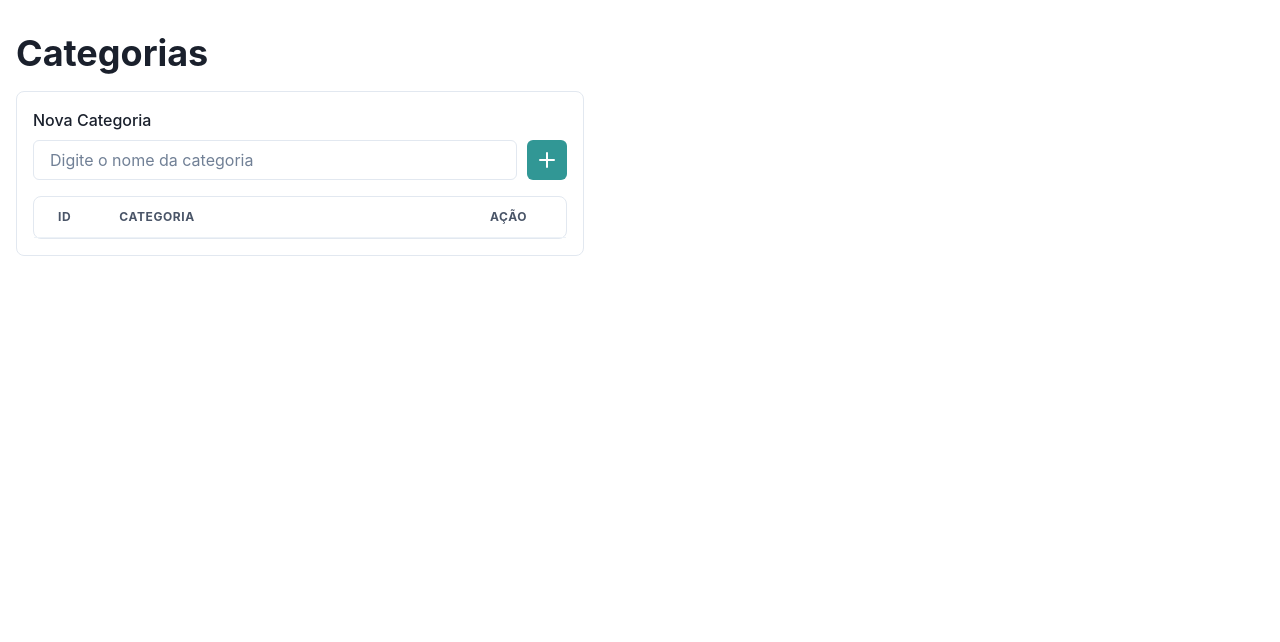
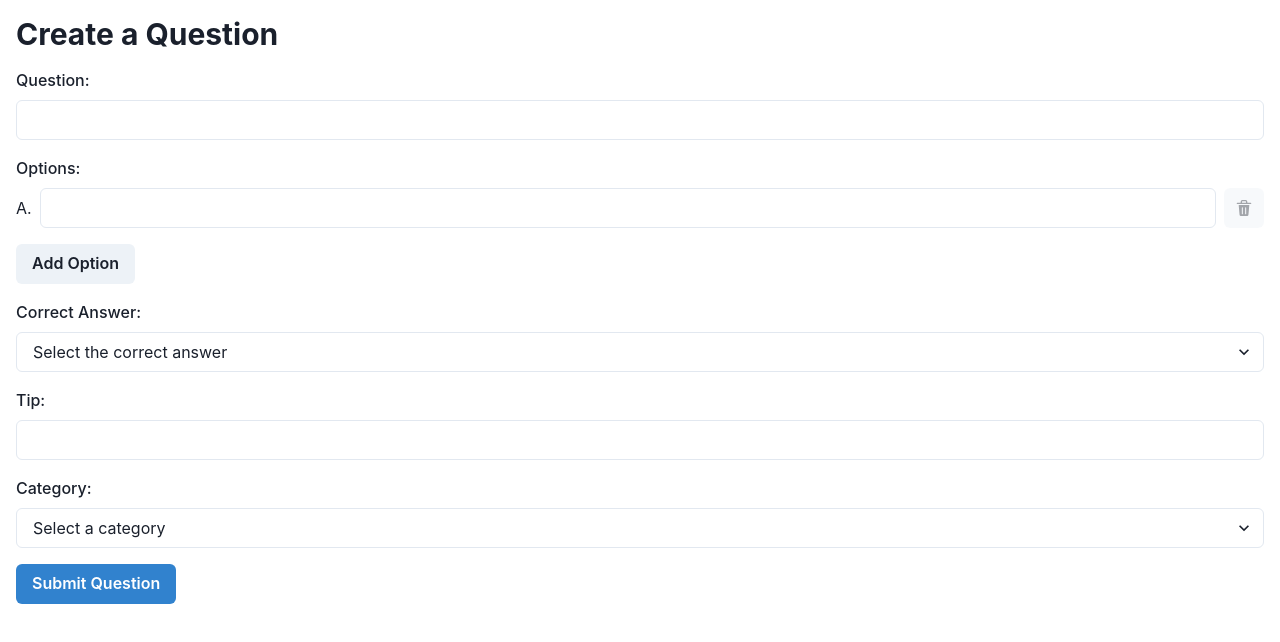
Before and after one commit to Gaimo/quiz-app, a React (Vite) app: page / in a window 1280 px wide. Shown: the top 642 px of the page. Built offline with nearby package versions, Linux system fonts and the light colour scheme.

Commit message:
Added question editor component

```diff
--- a/src/renderer/src/App.jsx
+++ b/src/renderer/src/App.jsx
@@ -1,16 +1,17 @@
 import { ChakraProvider } from '@chakra-ui/react'
-import TableCategories from './components/CategoryEditor'
+import CategoryEditor from './components/CategoryEditor'
+import QuestionEditor from './components/QuestionEditor'
 import { createContext, useState } from 'react'
 
 export const LocaleContext = createContext()
 
 function App() {
-  const [locale, setLocale] = useState('pt-BR')
+  const [locale, setLocale] = useState('en-US')
 
   return (
     <LocaleContext.Provider value={{ locale, setLocale }}>
       <ChakraProvider>
-        <TableCategories />
+        <QuestionEditor />
       </ChakraProvider>
     </LocaleContext.Provider>
   )
--- /dev/null
+++ b/src/renderer/src/components/QuestionEditor.jsx
@@ -0,0 +1,160 @@
+import { useState, useEffect } from 'react'
+import {
+  Box,
+  Heading,
+  FormControl,
+  FormLabel,
+  Input,
+  Button,
+  Select,
+  IconButton,
+  useToast
+} from '@chakra-ui/react'
+import { DeleteIcon } from '@chakra-ui/icons'
+
+const QuestionEditor = () => {
+  const [question, setQuestion] = useState('')
+  const [options, setOptions] = useState([''])
+  const [answer, setAnswer] = useState('')
+  const [tip, setTip] = useState('')
+  const [categoryId, setCategoryId] = useState('')
+  const [categories, setCategories] = useState([])
+  const toast = useToast()
+
+  useEffect(() => {
+    const fetchCategories = async () => {
+      const categories = await window.api.invoke('get-categories')
+      setCategories(categories)
+    }
+    fetchCategories()
+  }, [])
+
+  const handleOptionChange = (index, value) => {
+    const newOptions = [...options]
+    newOptions[index] = value
+    setOptions(newOptions)
+  }
+
+  const handleAddOption = () => {
+    if (options.length < 5) {
+      setOptions([...options, ''])
+    }
+  }
+
+  const handleDeleteOption = (index) => {
+    if (options.length > 1) {
+      const newOptions = options.filter((_, i) => i !== index)
+      setOptions(newOptions)
+    }
+  }
+
+  const handleSubmit = async () => {
+    if (question.trim() === '' || options.length < 2 || categoryId === '') {
+      toast({
+        title: 'Error',
+        description: 'Please fill in all required fields.',
+        status: 'error',
+        duration: 5000,
+        isClosable: true
+      })
+      return
+    }
+
+    try {
+      await window.api.invoke('add-question', [
+        question,
+        JSON.stringify(options),
+        answer,
+        tip,
+        categoryId
+      ])
+      toast({
+        title: 'Success',
+        description: 'Question added successfully.',
+        status: 'success',
+        duration: 5000,
+        isClosable: true
+      })
+      // Clear form after submission
+      setQuestion('')
+      setOptions([''])
+      setAnswer('')
+      setTip('')
+      setCategoryId('')
+    } catch (error) {
+      toast({
+        title: 'Error',
+        description: 'Failed to add question.',
+        status: 'error',
+        duration: 5000,
+        isClosable: true
+      })
+    }
+  }
+
+  return (
+    <Box p={4}>
+      <Heading as="h2" size="lg" mb={4}>
+        Create a Question
+      </Heading>
+      <FormControl mb={4}>
+        <FormLabel>Question:</FormLabel>
+        <Input type="text" value={question} onChange={(e) => setQuestion(e.target.value)} />
+      </FormControl>
+      <FormControl mb={4}>
+        <FormLabel>Options:</FormLabel>
+        {options.map((option, index) => (
+          <Box key={index} display="flex" alignItems="center" mb={2}>
+            <Box mr={2}>{String.fromCharCode(65 + index)}.</Box>
+            <Input
+              type="text"
+              value={option}
+              onChange={(e) => handleOptionChange(index, e.target.value)}
+              mr={2}
+            />
+            <IconButton
+              icon={<DeleteIcon />}
+              onClick={() => handleDeleteOption(index)}
+              aria-label="Delete option"
+              isDisabled={options.length === 1}
+            />
+          </Box>
+        ))}
+        <Button onClick={handleAddOption} mt={2} isDisabled={options.length >= 5}>
+          Add Option
+        </Button>
+      </FormControl>
+      <FormControl mb={4}>
+        <FormLabel>Correct Answer:</FormLabel>
+        <Select value={answer} onChange={(e) => setAnswer(e.target.value)}>
+          <option value="">Select the correct answer</option>
+          {options.map((option, index) => (
+            <option key={index} value={option}>
+              {String.fromCharCode(65 + index)}
+            </option>
+          ))}
+        </Select>
+      </FormControl>
+      <FormControl mb={4}>
+        <FormLabel>Tip:</FormLabel>
+        <Input type="text" value={tip} onChange={(e) => setTip(e.target.value)} />
+      </FormControl>
+      <FormControl mb={4}>
+        <FormLabel>Category:</FormLabel>
+        <Select value={categoryId} onChange={(e) => setCategoryId(e.target.value)}>
+          <option value="">Select a category</option>
+          {categories.map((category) => (
+            <option key={category.id} value={category.id}>
+              {category.name}
+            </option>
+          ))}
+        </Select>
+      </FormControl>
+      <Button onClick={handleSubmit} colorScheme="blue">
+        Submit Question
+      </Button>
+    </Box>
+  )
+}
+
+export default QuestionEditor
```
Also changed, not shown: src/main/index.js (+6 -1 lines).
